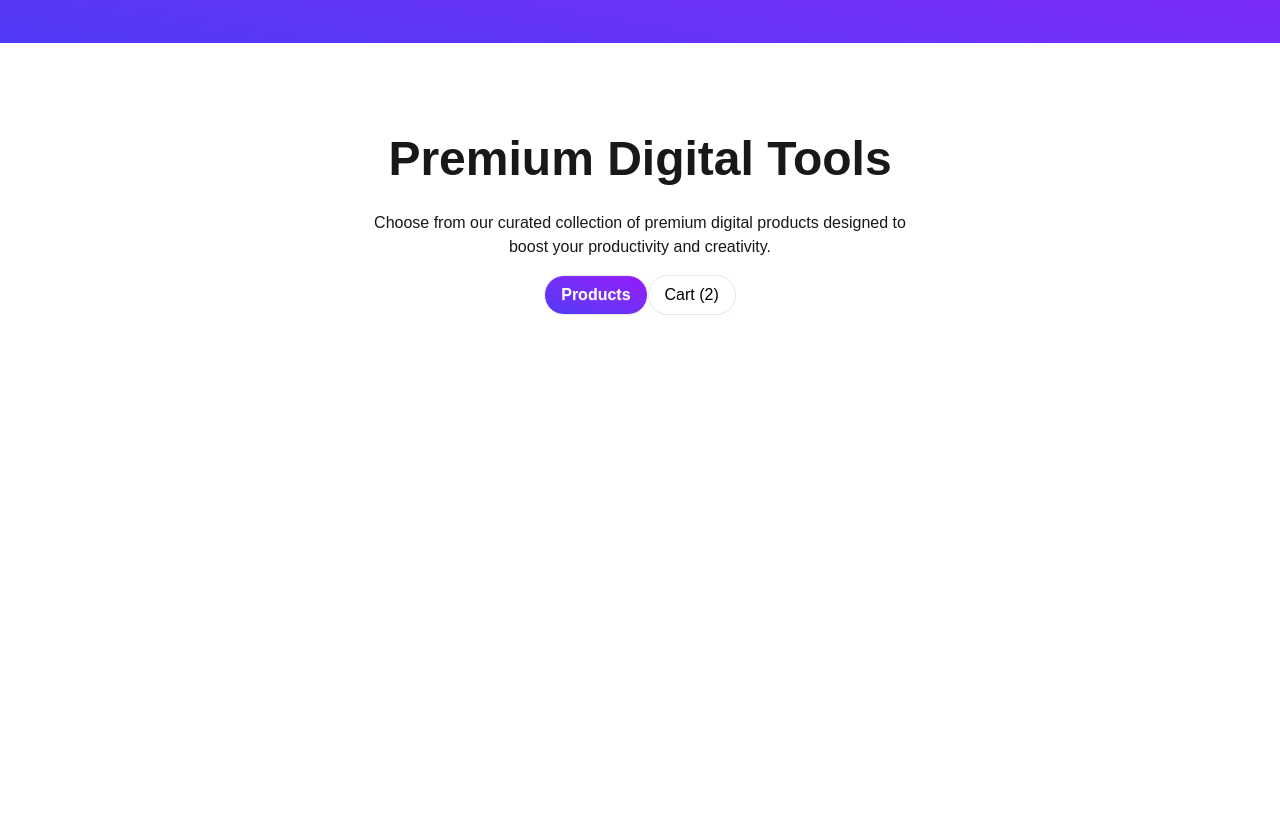
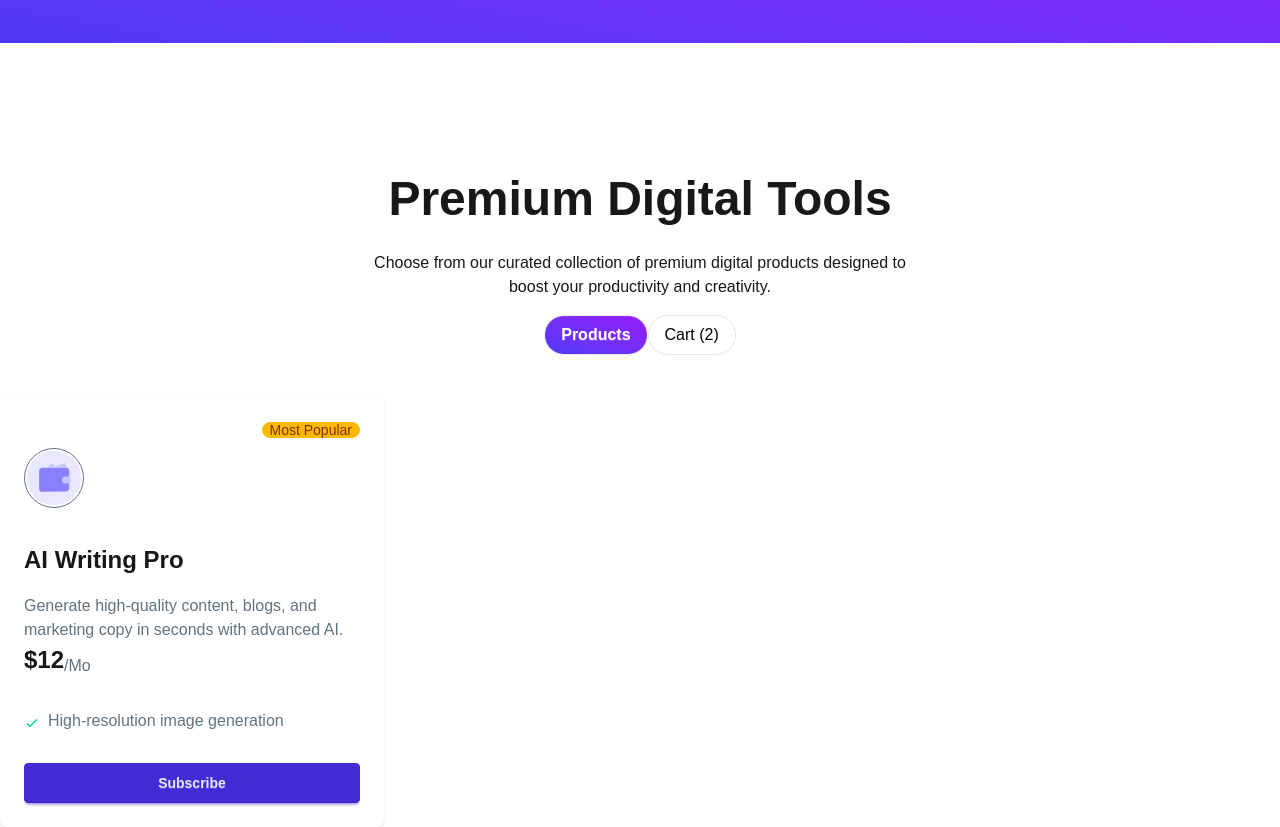
Before and after one commit to ShafayatSadid/B13-A6-code, a React (Vite) app: page / in a window 1280 px wide. Shown: the part 880-1707 px from the top of the page. Before the commit the page ends 1195 px from the top, so only its background shows below. Built offline with nearby package versions, Linux system fonts and the light colour scheme.

Commit message:
Design one plan card

```diff
--- a/public/plans.json
+++ b/public/plans.json
@@ -12,7 +12,7 @@
       "Basic ATS optimization",
       "Export to PDF"
     ],
-    "icon": "🆓"
+    "icon": "/src/assets/free.svg"
   },
   {
     "id": 2,
--- a/src/App.jsx
+++ b/src/App.jsx
@@ -1,3 +1,4 @@
+import { Suspense } from 'react'
 import './App.css'
 import Footer from './components/footer/Footer'
 import NavBar from './components/header/navBar/NavBar'
@@ -7,16 +8,22 @@ import Premium from './components/main/premiumTools/Premium'
 
 function App() {
 
+  const plansPromise = fetch('/plans.json').then(res => res.json())
 
   return (
     <>
       <header>
-        <NavBar/>
+        <NavBar />
       </header>
 
       <main>
         <Banner></Banner>
-        <Premium/>
+        <Suspense fallback={<div className='flex justify-center items-center mx-auto my-20'>
+          <span className="loading loading-dots loading-md"></span>
+        </div>}>
+          <Premium plansPromise={plansPromise}/>
+        </Suspense>
+
       </main>
 
       <footer>
--- a/src/components/main/premiumTools/Premium.jsx
+++ b/src/components/main/premiumTools/Premium.jsx
@@ -1,16 +1,37 @@
-import React from 'react';
+import React, { use, useState } from 'react';
+import Products from './products/Products';
 
-const Premium = () => {
+const Premium = ({ plansPromise }) => {
+
+    const plans = use(plansPromise);
+    console.log(plans)
+
+    const [btnTheme, setBtnTheme] = useState("products")
+
+
+
     return (
-        <div className='mt-20 md:30'>
-            <h2 className='text-[2rem] lg:text-[3rem] font-extrabold text-center'>Premium Digital Tools</h2>
-            <p className='text-[1rem] my-4 text[#627382] max-w-140 text-center mx-auto'>Choose from our curated collection of premium digital products designed to boost your productivity and creativity.</p>
+        <div>
+            <div className='mt-20 md:mt-30 mb-10'>
+                <h2 className='text-[2rem] lg:text-[3rem] font-extrabold text-center'>Premium Digital Tools</h2>
+                <p className='text-[1rem] my-4 text[#627382] max-w-140 text-center mx-auto'>Choose from our curated collection of premium digital products designed to boost your productivity and creativity.</p>
 
-            <div className='text-center'>
-                <button className='btn text-[0.875rem] md:text-[1rem] font-semibold py-2 md:py-3 px-4  text-white rounded-full bg-linear-to-tr from-[#4F39F6] to-[#9514FA]'>Products</button>
+                <div className='text-center'>
+                    <button onClick={() => setBtnTheme("products")} className={`
+                    ${btnTheme === "products" ? 'text-white bg-linear-to-tr from-[#4F39F6] to-[#9514FA]' : 'text-black bg-white'}
 
-                <button className='btn text-[0.875rem] md:text-[1rem] font-medium py-2 md:py-3 px-4  text-black rounded-full bg-white'>Cart (2)</button>
+                    btn text-[0.875rem] md:text-[1rem] font-semibold py-2 md:py-3 px-4 rounded-full`}>Products
+                    </button>
+
+                    <button onClick={() => setBtnTheme("cart")} className={`
+                    ${btnTheme === "cart" ? 'text-white bg-linear-to-tr from-[#4F39F6] to-[#9514FA]' : 'text-black bg-white'}
+
+                    btn text-[0.875rem] md:text-[1rem] font-medium py-2 md:py-3 px-4 rounded-full`}>Cart (2)
+                    </button>
+                </div>
             </div>
+
+            <Products></Products>
         </div>
     );
 };
--- /dev/null
+++ b/src/components/main/premiumTools/products/PlanCard.jsx
@@ -0,0 +1,42 @@
+import React from 'react';
+
+const PlanCard = () => {
+    return (
+
+        <div className="card w-96 bg-base-100 shadow-sm">
+
+            <div className="card-body">
+
+                <div className='text-right'>
+                    <div className="text-[0.875rem] font-medium badge badge-xs badge-warning">Most Popular</div>
+                </div>
+
+                <div className='w-15 h-15 rounded-4xl border border-[#627382] mb-6.5'>
+                    <img src={'/src/assets/free.svg'} alt="" />
+                </div>
+                <div className="">
+                    <h2 className="text-[1.5rem] font-bold">AI Writing Pro</h2>
+                    <p className='text-[1rem] text-[#627382] mt-4 '>Generate high-quality content, blogs, and marketing copy in seconds with advanced AI.</p>
+
+                    <div className='flex items-end'>
+                        <h2 className="text-[1.5rem] font-bold">$12</h2>
+                        <div className='text-[1rem] text-[#627382]'>/Mo</div>
+                    </div>
+                </div>
+
+                <ul className="mt-6 flex flex-col gap-2 text-xs">
+                    <li>
+                        <svg xmlns="http://www.w3.org/2000/svg" className="size-4 me-2 inline-block text-success" fill="none" viewBox="0 0 24 24" stroke="currentColor"><path strokeLinecap="round" strokeLinejoin="round" strokeWidth="2" d="M5 13l4 4L19 7" /></svg>
+                        <span className='text-[1rem] text-[#627382]'>High-resolution image generation</span>
+                    </li>
+
+                </ul>
+                <div className="mt-6">
+                    <button className="btn btn-primary btn-block">Subscribe</button>
+                </div>
+            </div>
+        </div>
+    );
+};
+
+export default PlanCard;
--- /dev/null
+++ b/src/components/main/premiumTools/products/Products.jsx
@@ -0,0 +1,12 @@
+import React from 'react';
+import PlanCard from './PlanCard';
+
+const Products = () => {
+    return (
+        <div>
+            <PlanCard></PlanCard>
+        </div>
+    );
+};
+
+export default Products;
```
Also changed, not shown: src/assets/free.svg (added).
